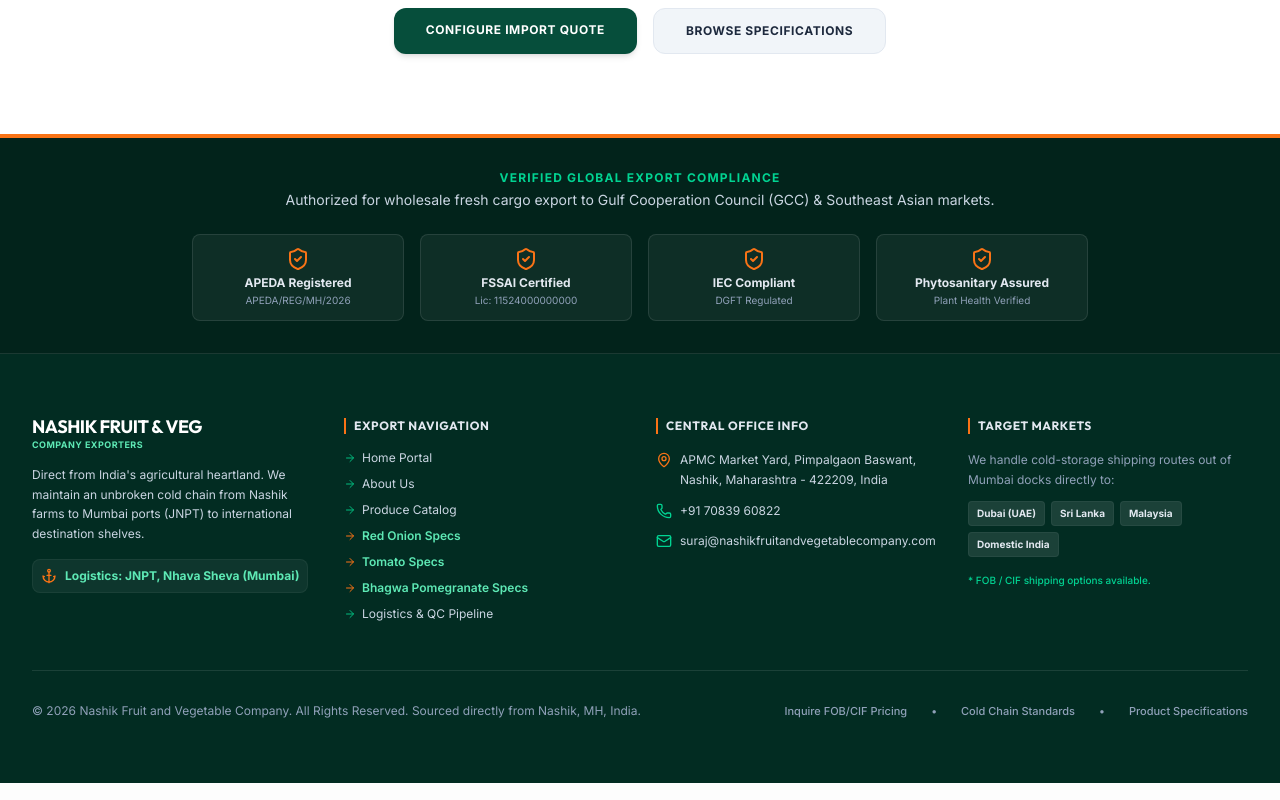
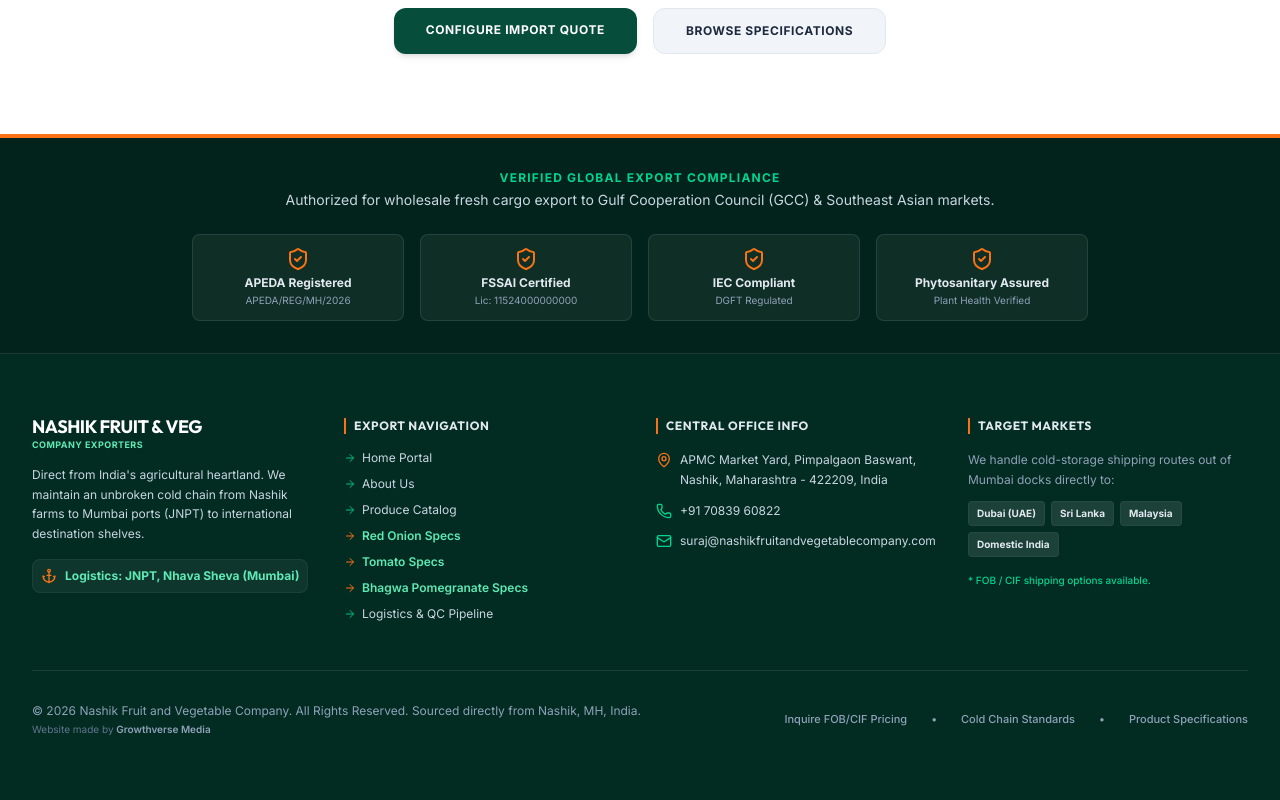
Before and after one commit to kumarraj9/nashik-fruit-vegetable, a Next.js app: page / in a window 1280 px wide. Shown: the part 3593-4393 px from the top of the page. Built offline with nearby package versions, Linux system fonts and the light colour scheme.

Commit message:
Update Footer: add Growthverse Media credit

```diff
--- a/src/components/Footer.tsx
+++ b/src/components/Footer.tsx
@@ -155,6 +155,10 @@
         <div className="border-t border-white/10 mt-12 pt-8 flex flex-col md:flex-row justify-between items-center text-slate-400 text-xs">
           <p className="text-center md:text-left">
             © {currentYear} {siteConfig.name}. All Rights Reserved. Sourced directly from Nashik, MH, India.
+            <br className="hidden md:inline" />
+            <span className="text-[10px] text-slate-500 mt-1 block">
+              Website made by <span className="text-slate-400 font-semibold">Growthverse Media</span>
+            </span>
           </p>
           <div className="flex space-x-6 mt-4 md:mt-0 font-medium text-[11px]">
             <Link href="/contact-us/" className="hover:text-white transition-colors">Inquire FOB/CIF Pricing</Link>
```
